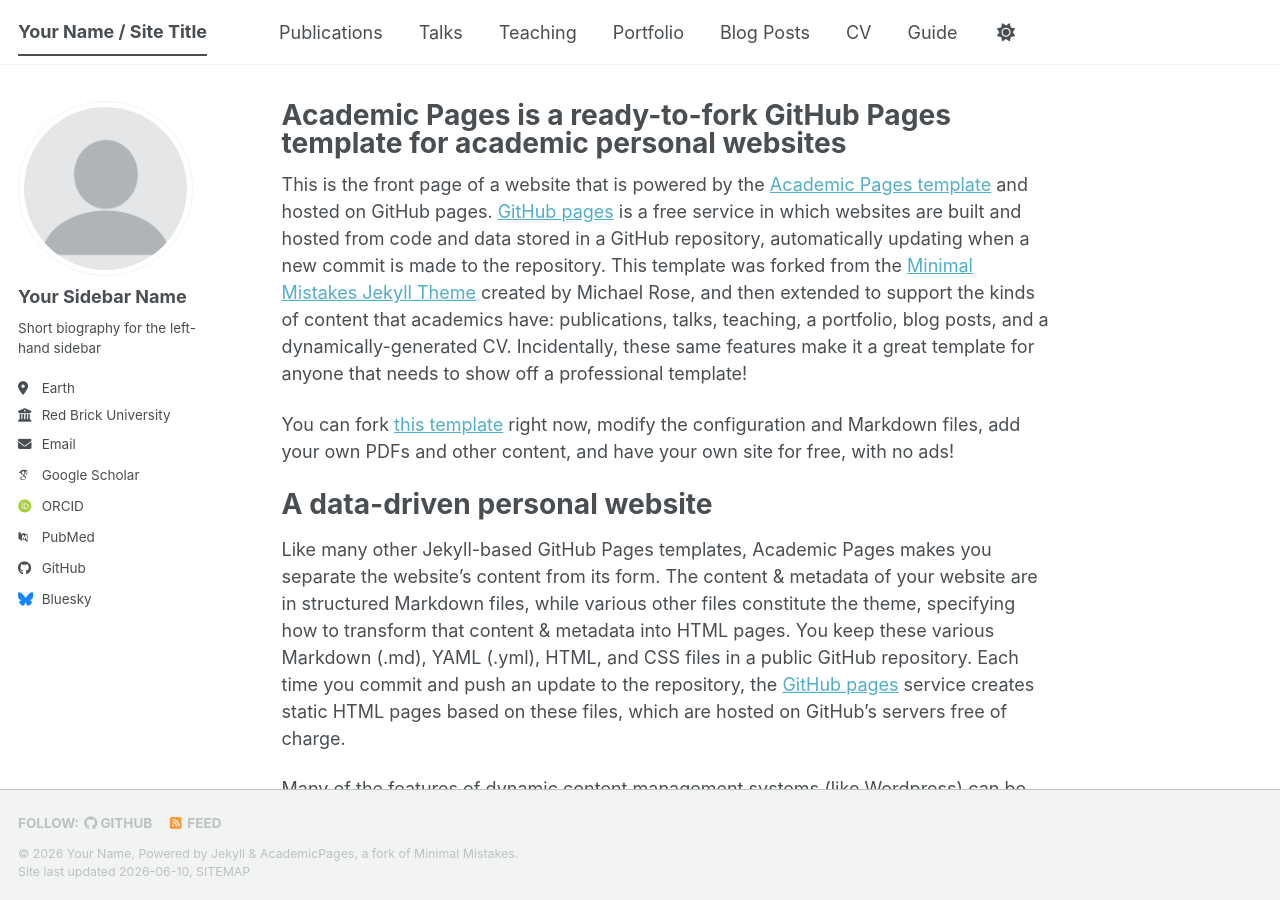
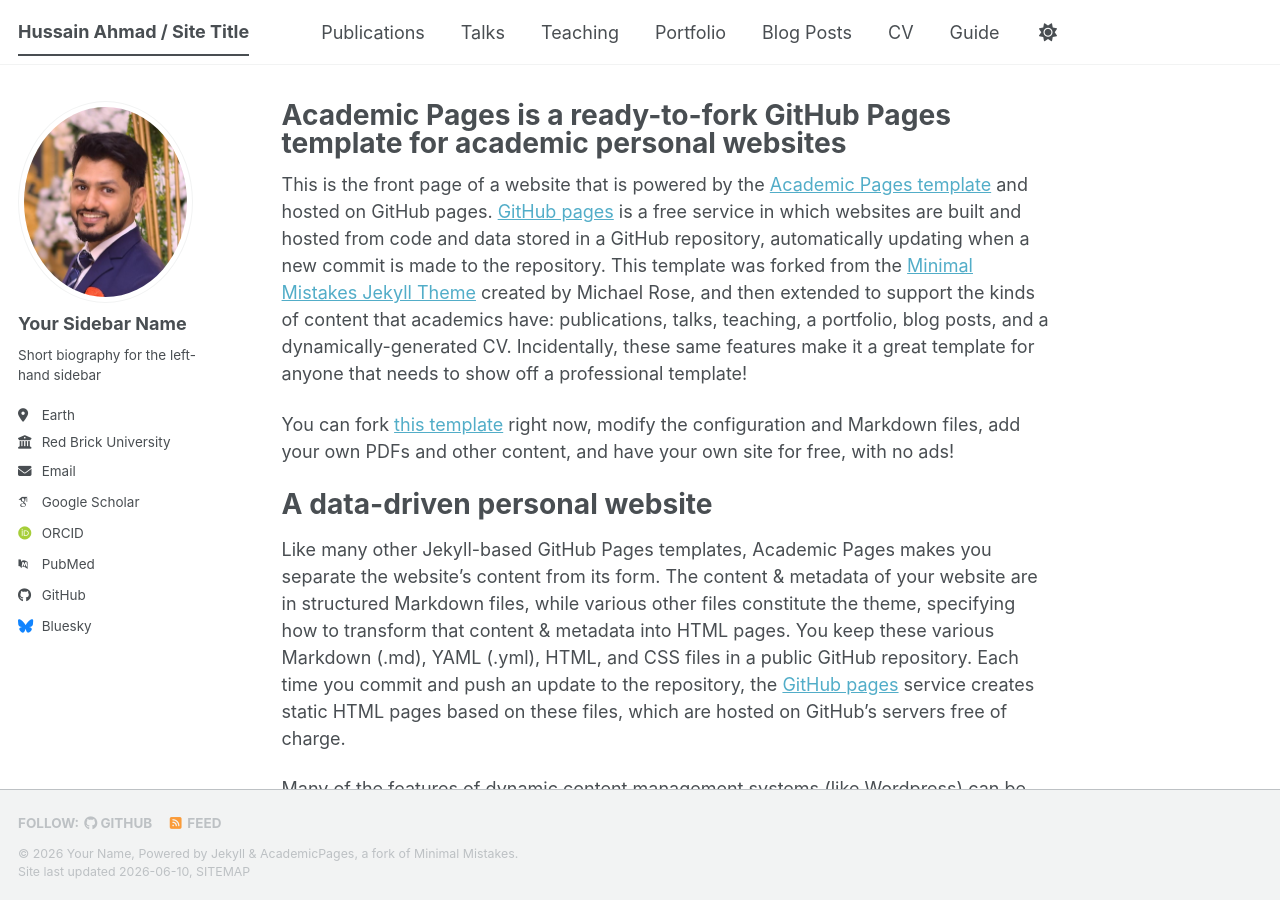
Before and after one commit to hussain1549/hussain15049.github.io, a Jekyll site: the page built from _pages/about.md, in a window 1280 px wide and 900 px high. Built offline with Jekyll 4.4.1, drawn with Linux system fonts in a browser that asks for light colours; some web fonts are replaced; a script bundle is joined from its source files by our own code; library files that are not in the unit come from our copies.

Commit message:
Update _config.yml

```diff
--- a/_config.yml
+++ b/_config.yml
@@ -9,7 +9,7 @@
 # Basic Site Settings
 locale                   : "en-US"
 site_theme               : "default" # The available themes options are "default", "air", "sunrise", "mint", "dirt" and "contrast"
-title                    : "Your Name / Site Title"
+title                    : "Hussain Ahmad / Site Title"
 title_separator          : "-"
 name                     : &name "Your Name"
 description              : &description "Your Name's academic portfolio"   # Update this with a general description of your site, this is the default if not overridden by a page
@@ -23,7 +23,7 @@ repository               : "academicpages/academicpages.github.io"
 #               Additional customization can be done by editing /_includes/author-profile.html
 author:
   # Biographic information
-  avatar           : "profile.png"
+  avatar           : "hussain.png"
   name             : "Your Sidebar Name"
   pronouns         : # example: "she/her"
   bio              : "Short biography for the left-hand sidebar"
```
